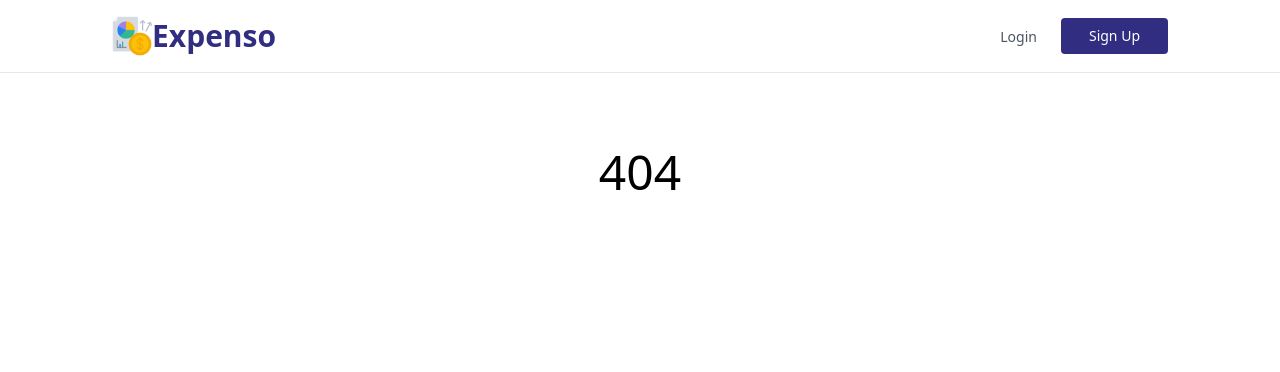
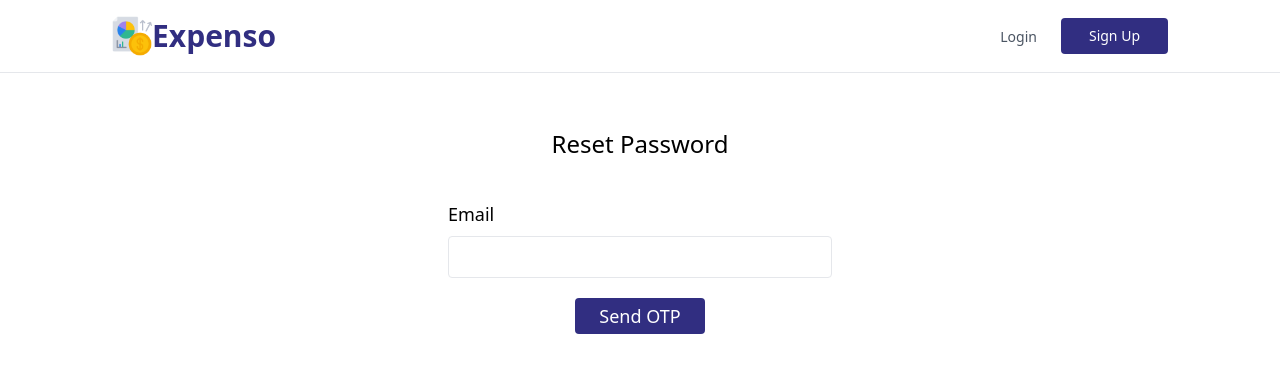
Before and after one commit to atharvtathe/expense-tracking-frontend, a React (Create React App) app: page /resetpassword in a window 1280 px wide. Before the commit this address had no page. Shown: the top 372 px of the page. Built offline with nearby package versions, Linux system fonts and the light colour scheme.

Commit message:
reset password added

```diff
--- a/package.json
+++ b/package.json
@@ -17,6 +17,7 @@
     "react-router-dom": "^5.3.0",
     "react-scripts": "4.0.3",
     "react-toastify": "^8.0.3",
+    "uuid": "^8.3.2",
     "validator": "^13.6.0",
     "web-vitals": "^1.1.2"
   },
--- a/src/App.js
+++ b/src/App.js
@@ -11,6 +11,7 @@ import Login from './components/Login'
 import AuthContext from './components/auth-context'
 import Report from "./components/Report";
 import Homenotlogin from "./components/Homenotlogin";
+import ResetP from "./components/ResetP";
 
 function App() {
 	const authCtx = useContext(AuthContext);
@@ -33,6 +34,9 @@ function App() {
 					{!isLoggedIn && <Route exact path="/signup">
 						<Signup />
 					</Route>}
+					<Route exact path="/resetpassword">
+						<ResetP />
+					</Route>
 					<Route path="*">
 						<h1 className="text-5xl mt-32 mx-auto pt-5 text-center">404</h1>
 					</Route>
--- a/src/components/Login.js
+++ b/src/components/Login.js
@@ -108,6 +108,7 @@ const Login = () => {
 						<button className="block bg-indigo-900 hover:bg-indigo-800  text-white  text-lg mx-auto px-6 py-1 rounded" type="submit" onClick={formsubmithandler}>{isloading ? <Loader type="TailSpin" color="#FFFFFF" height={25} width={25} /> : <span>Login</span>}</button>
 						<div className="flex flex-col mb-5 mt-5">
 							<div className="text-base">Don't have account ? <span className="text-blue-500"><Link to="/signup">Sign Up</Link></span></div>
+							<div className="text-base">Forget Password ? <span className="text-blue-500"><Link to="/resetpassword">Reset</Link></span></div>
 						</div>
 					</form>
 				</div>
--- /dev/null
+++ b/src/components/ResetP.js
@@ -0,0 +1,167 @@
+import React from 'react'
+import { useState, useContext } from 'react'
+import validator from 'validator';
+import AuthContext from './auth-context'
+import { useHistory, Link } from 'react-router-dom';
+import { ToastContainer, toast } from 'react-toastify';
+import 'react-toastify/dist/ReactToastify.css';
+import Loader from "react-loader-spinner";
+import { v4 as uuidv4 } from 'uuid';
+
+const ResetP = () => {
+	const history = useHistory();
+	const [first, setfirst] = useState(true);
+	const [second, setsecond] = useState(false);
+	const [third, setthird] = useState(false);
+	const [isloading, setisloading] = useState(false);
+
+	const [email, setemail] = useState('');
+	const [otp, setotp] = useState('');
+	const [password, setpassword] = useState('');
+	const [passwordre, setpasswordre] = useState('');
+	const [uuid, setuuid] = useState(uuidv4());
+	const [mongoid, setmongoid] = useState('');
+
+	const notifysuccess = () => toast.success("	OTP is sent to your email!");
+
+	const notifysuccessotp = () => toast.success("OTP verified successfully!");
+	const notifyreset = () => toast.success("Password reset successful!");
+	const notifyresetf = () => toast.error("Password reset failed!");
+
+	const notifysuccesserr = () => toast.error("OTP verification failed!");
+
+	const firstsubmitHandler = () => {
+		if (!email) {
+			return;
+		}
+		setisloading(true);
+		const requestOptions = {
+			method: 'POST',
+			headers: {
+				"Content-type": "application/json",
+			},
+			body: JSON.stringify({
+				email: email,
+				uuid: uuid
+			})
+		};
+		const getevents = async () => {
+			const res = await fetch(`${process.env.REACT_APP_backend_url}/api/users/sendotp`, requestOptions);
+			const result = await res.json();
+			notifysuccess();
+			setisloading(false);
+			setfirst(false);
+			setsecond(true);
+		}
+		getevents();
+	}
+
+	const secondsubmitHandler = () => {
+		if (!otp) {
+			return;
+		}
+		setisloading(true);
+		const requestOptions = {
+			method: 'POST',
+			headers: {
+				"Content-type": "application/json",
+			},
+			body: JSON.stringify({
+				otpinput: Number(otp),
+				uuid: uuid,
+			})
+		};
+		const getevents = async () => {
+			const res = await fetch(`${process.env.REACT_APP_backend_url}/api/users/verifyotp`, requestOptions);
+			const result = await res.json();
+			if (result.status === "success") {
+				notifysuccessotp();
+				setisloading(false)
+				setmongoid(result.mongoid);
+				setsecond(false);
+				setthird(true);
+			}
+			else {
+				notifysuccesserr();
+				setisloading(false)
+			}
+
+		}
+		getevents();
+	}
+
+	const thirdsubmitHandler = () => {
+		if (!password) {
+			return;
+		}
+		setisloading(true);
+		const requestOptions = {
+			method: 'POST',
+			headers: {
+				"Content-type": "application/json",
+			},
+			body: JSON.stringify({
+				mongoid: mongoid,
+				email: email,
+				password: password
+			})
+		};
+		const getevents = async () => {
+			const res = await fetch(`${process.env.REACT_APP_backend_url}/api/users/resetpass`, requestOptions);
+			const result = await res.json();
+			if (res.status === 200) {
+				notifyreset();
+				setisloading(false)
+				history.replace('/login');
+
+			}
+			else {
+				notifyresetf()
+				setisloading(false)
+			}
+
+		}
+		getevents();
+	}
+
+
+
+
+
+	return (
+		<div className="mt-20 max-w-sm lg:max-w-6xl mx-auto">
+			<h1 className="text-2xl mt-32 text-center">Reset Password</h1>
+			<ToastContainer />
+			{first && <div className="mt-10">
+				<div className="flex flex-col mb-4 max-w-sm mx-3 sm:mx-auto">
+					<label className="mb-2 font-medium text-lg text-grey-darkest" htmlFor="email">Email</label>
+					<input className="border py-2 px-3 text-grey-darkest focus:outline-none focus:ring-2 focus:ring-indigo-900 rounded " type="email" id="email" value={email} onChange={(e) => setemail(e.target.value)} />
+				</div>
+				<button className="block mt-5 bg-indigo-900 hover:bg-indigo-800  text-white  text-lg mx-auto px-6 py-1 rounded" onClick={firstsubmitHandler}>{isloading ? <Loader type="TailSpin" color="#FFFFFF" height={25} width={25} /> : <span>Send OTP</span>}</button>
+			</div>}
+
+			{second && <div className="mt-10">
+				<div className="flex flex-col mb-4 max-w-sm mx-3 sm:mx-auto">
+					<label className="mb-2 font-medium text-lg text-grey-darkest" htmlFor="otp">Enter OTP that is send on your email.</label>
+					<input className="border py-2 px-3 text-grey-darkest focus:outline-none focus:ring-2 focus:ring-indigo-900 rounded " type="text" id="otp" value={otp} onChange={(e) => setotp(e.target.value)} />
+				</div>
+				<button className="block mt-5 bg-indigo-900 hover:bg-indigo-800  text-white  text-lg mx-auto px-6 py-1 rounded" onClick={secondsubmitHandler}>{isloading ? <Loader type="TailSpin" color="#FFFFFF" height={25} width={25} /> : <span>Verify OTP</span>}</button>
+			</div>}
+
+			{third && <div className="mt-10">
+				<div className="flex flex-col mb-4 max-w-sm mx-3 sm:mx-auto">
+					<label className="mb-2 font-medium text-lg text-grey-darkest" htmlFor="pass">Password</label>
+					<input className="border py-2 px-3 text-grey-darkest focus:outline-none focus:ring-2 focus:ring-indigo-900 rounded " id="pass" type="password" value={password} onChange={(e) => setpassword(e.target.value)} />
+				</div>
+				<div className="flex flex-col mb-4 max-w-sm mx-1 sm:mx-auto">
+					<label className="mb-2 font-medium text-lg text-grey-darkest" htmlFor="conf">Confirm Password</label>
+					<input className="border py-2 px-3 text-grey-darkest focus:outline-none focus:ring-2 focus:ring-indigo-900 rounded " id="conf" type="password" value={passwordre} onChange={(e) => setpasswordre(e.target.value)} />
+				</div>
+				<button className="block mt-5 bg-indigo-900 hover:bg-indigo-800  text-white  text-lg mx-auto px-6 py-1 rounded" onClick={thirdsubmitHandler}>{isloading ? <Loader type="TailSpin" color="#FFFFFF" height={25} width={25} /> : <span>Reset Password</span>}</button>
+			</div>}
+
+		</div>
+	)
+}
+
+export default ResetP
```
Also changed, not shown: 1 other file (tests, documents, lock files or other folders).
